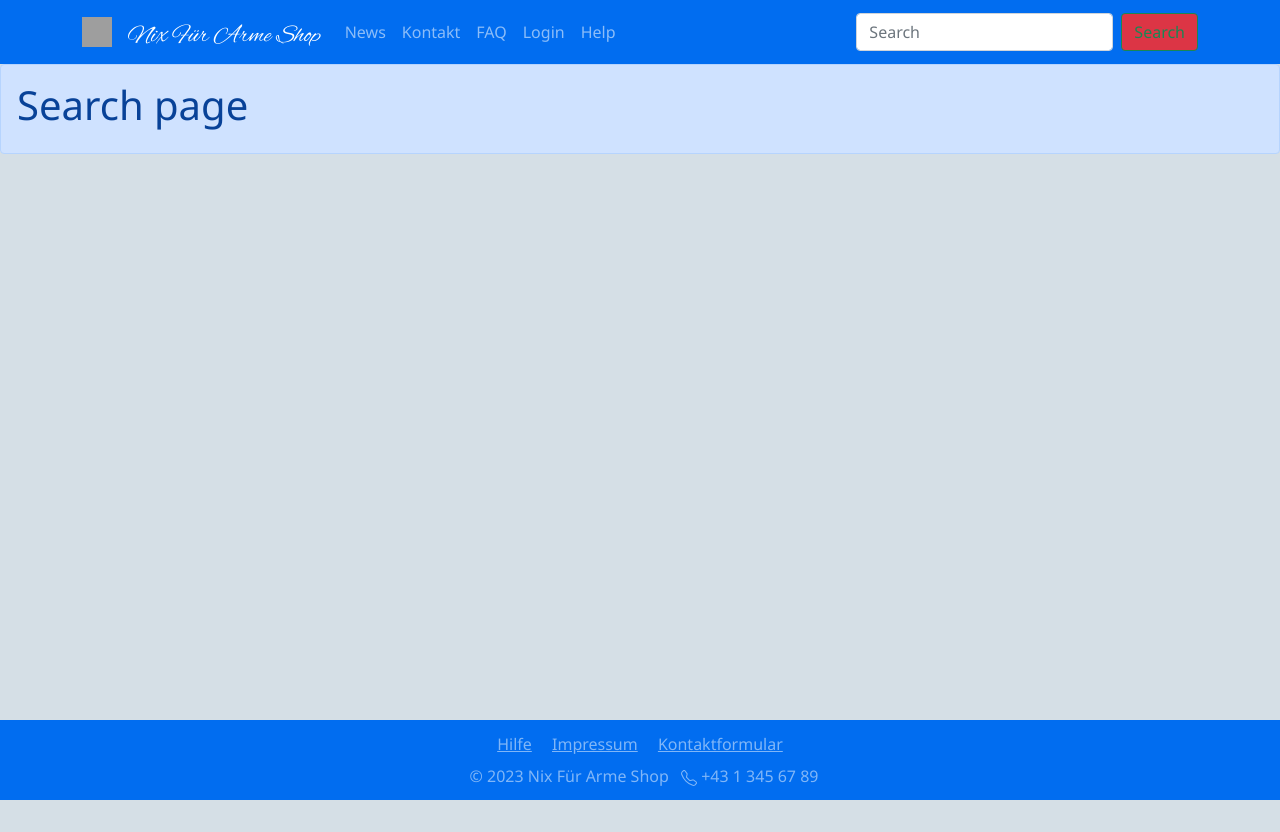
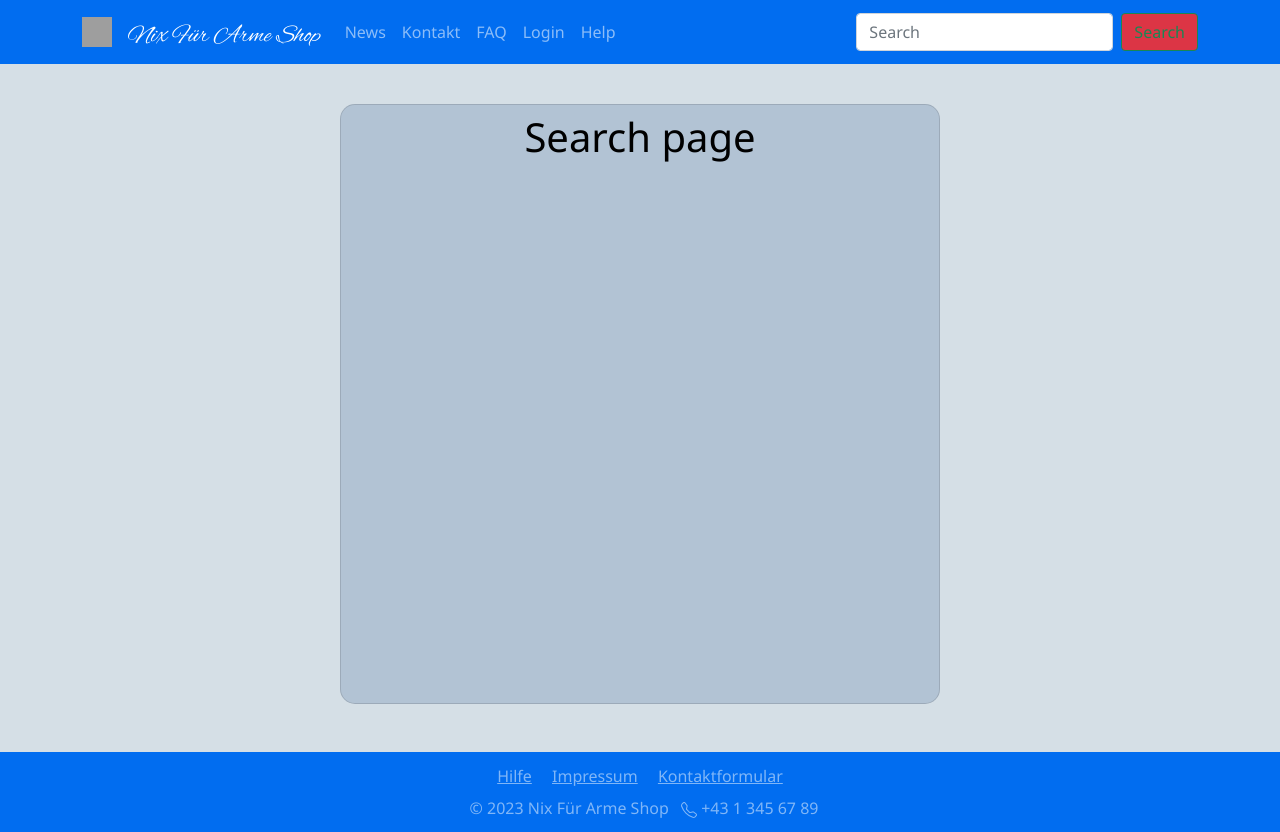
Before and after one commit to daniel-hopium/ITP-webshop, a PHP site: page /inc/pgs/search.php in a window 1280 px wide. Before the commit the page ends 800 px from the top, so only its background shows below. Run offline with PHP 8.4, Linux system fonts and the light colour scheme; grey boxes are pictures that could not be loaded.

Commit message:
correct search

```diff
--- a/inc/pgs/search.php
+++ b/inc/pgs/search.php
@@ -15,10 +15,19 @@
         main {
             flex: 1;
         }
+
+        .card-container {
+            display: flex;
+            justify-content: center;
+        }
+
+        .card {
+            min-height: 600px;
+        }
     </style>
 </head>
 
-<body>
+<body class="d-flex flex-column min-vh-100">
     <?php
     // Database connection
     $host = "localhost";
@@ -35,10 +44,12 @@
     ?>
 
     <main>
-        <div class="alert alert-primary" role="alert">
-            <h1>Search page</h1>
-        </div>
-
+        <div class="container site-font-color">
+            <div class="row mt-4 card-container">
+                <div class="card card-bg shadow-2-strong card-registration mt-3 p-2 flex-column " style="border-radius: 15px; max-width: 600px;">
+                    <div>
+                        <h1 style="text-align: center">Search page</h1>
+                        <br>
                         <div id="results-container" style="margin-left: 20px;">
                             <?php
                             if (isset($_POST['submit-search'])) {
@@ -126,8 +137,12 @@
                             }
                             ?>
                         </div>
+                    </div>
+                </div>
+            </div>
     </main>
-
+    <br>
+    <br>
     <?php include '../includes/footer.php'; ?>
 </body>
 
```
Lines whose indentation alone changed are shown as unchanged.
